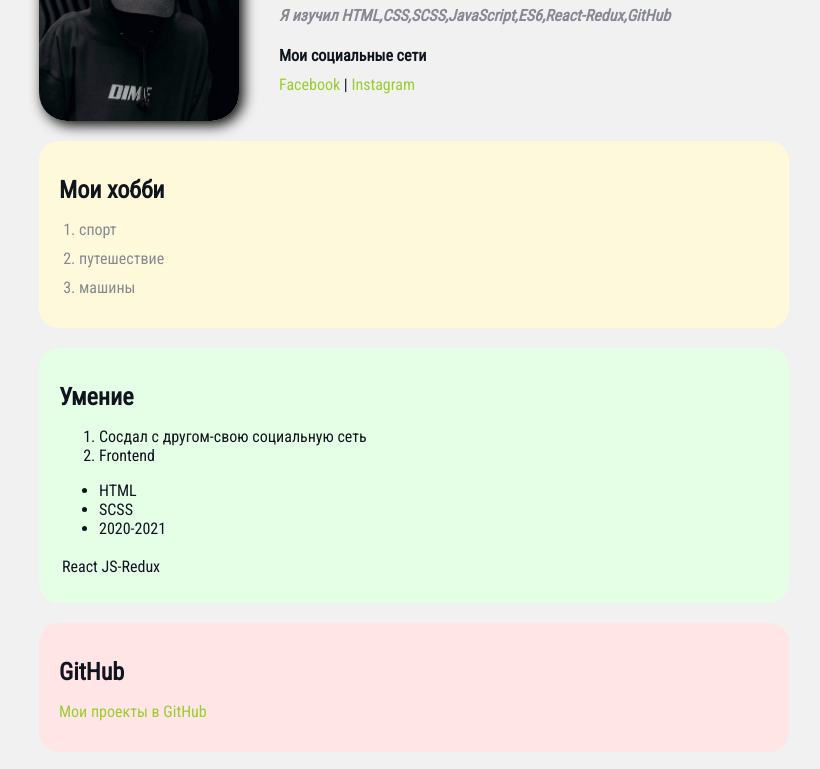
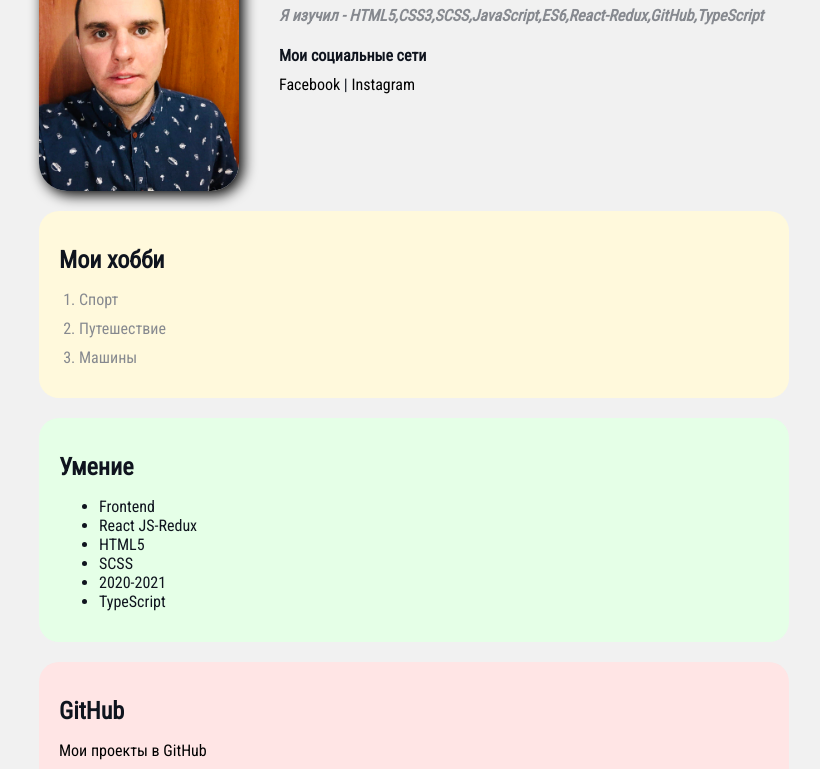
Before and after one commit to Aleksei-89ST/Portfolio-old, a plain HTML site: page index.html in a window 1280 px wide. Shown: the part 113-882 px from the top of the page, without its empty margins (226-1046 px from the left). Drawn offline with Linux system fonts and the light colour scheme.

Commit message:
added changes

```diff
--- a/index.html
+++ b/index.html
@@ -7,11 +7,11 @@
             <body>
         <div class="container">
         <div class="info">
-        <img src="avatar.jpg" alt="тут моя фотка" class="avatar" />
+        <img src="img.jpg" alt="тут моя фотка" class="avatar" />
 
         <div class="info-text">
         <h1>Старовойтов Алексей</h1>
-            <p>Я изучил<strong> HTML,CSS,SCSS,JavaScript,ES6,React-Redux,GitHub </strong> </p>
+            <p>Я изучил - <strong> HTML5,CSS3,SCSS,JavaScript,ES6,React-Redux,GitHub,TypeScript </strong> </p>
 
 
             <h4> Мои социальные сети </h4>
@@ -24,23 +24,21 @@
             <div class="card bg-yellow">
             <h2> Мои хобби </h2>
             <ol class="list">
-                <li>спорт</li>
-                <li>путешествие</li>
-                <li>машины</li>
+                <li>Спорт</li>
+                <li>Путешествие</li>
+                <li>Машины</li>
             </ol>
         </div>
         <div class="card bg-green">
             <h2>Умение</h2>
             <table class="table">
-                <ol>
-                    <li>Сосдал с другом-свою социальную сеть</li>
+                <ul>
                     <li>Frontend </li>
-                    <td> React JS-Redux</td>
-                </ol>
-                <ul>
-                    <li>HTML </li>
+                    <li> React JS-Redux</li>
+                    <li>HTML5 </li>
                     <li> SCSS</li>
                     <li>2020-2021</li>
+                    <li>TypeScript</li>
                 </ul>
             </table>
         </div>
--- a/styles.css
+++ b/styles.css
@@ -8,7 +8,7 @@
     }
 
     a {
-        color: yellowgreen;
+        color: black;
         text-decoration: none  ;
     }
     a:hover {
```
Also changed, not shown: img.jpg (added).
